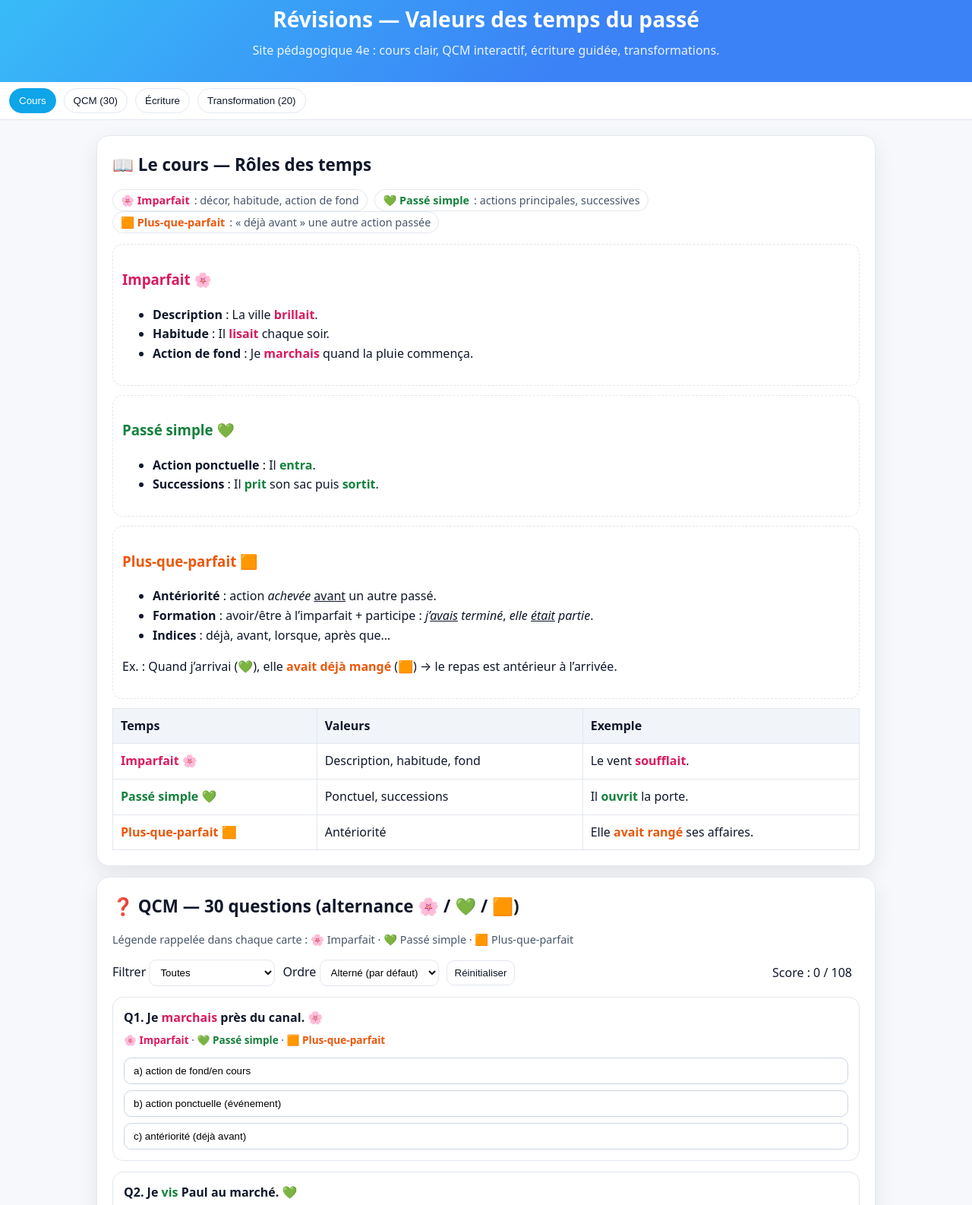
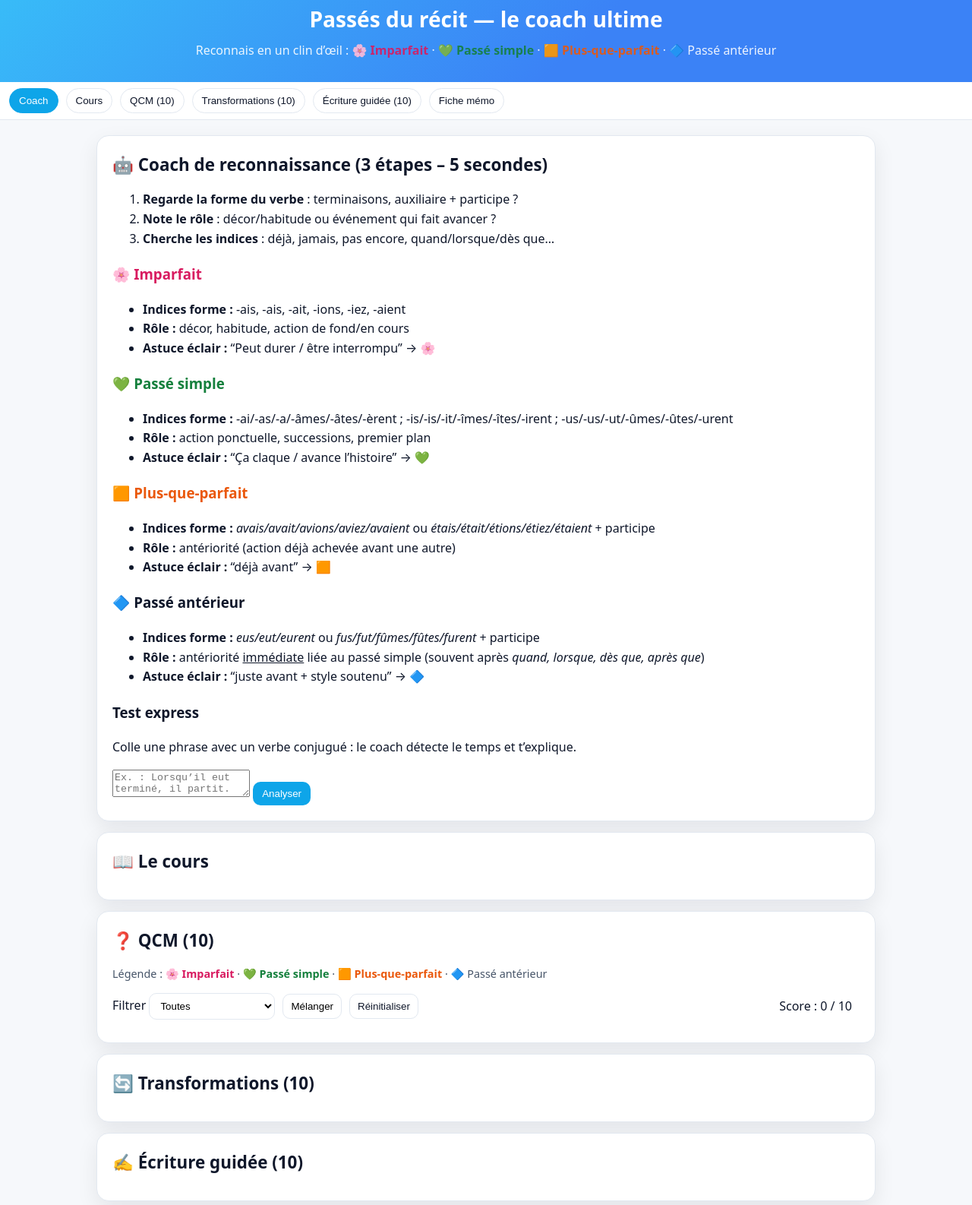
Before and after one commit to plymarok/francais-temps-du-pass-, a plain HTML site: page index.html in a window 1280 px wide. Shown: the part 25-1611 px from the top of the page at 76% size. Drawn offline with Linux system fonts and the light colour scheme.

Commit message:
Update index.html

```diff
--- a/index.html
+++ b/index.html
@@ -2,73 +2,86 @@
 <html lang="fr">
 <head>
   <meta charset="utf-8" />
-  <meta name="viewport" content="width=device-width,initial-scale=1" />
-  <title>Valeurs des temps du passé — 4e</title>
+  <meta name="viewport" content="width=device-width, initial-scale=1" />
+  <title>Passés du récit — Coach & Révisions (4e)</title>
   <link rel="stylesheet" href="styles.css" />
 </head>
 <body>
   <header>
-    <h1>Révisions — Valeurs des temps du passé</h1>
-    <p>Site pédagogique 4e : cours clair, QCM interactif, écriture guidée, transformations.</p>
+    <h1>Passés du récit — le coach ultime</h1>
+    <p>Reconnais en un clin d’œil : <span class="imparfait">🌸 Imparfait</span> · <span class="passe-simple">💚 Passé simple</span> · <span class="plus-que-parfait">🟧 Plus-que-parfait</span> · <span class="passe-anterieur">🔷 Passé antérieur</span></p>
   </header>
 
   <nav aria-label="Sections">
-    <button class="active" data-go="#cours">Cours</button>
-    <button data-go="#qcm">QCM (30)</button>
-    <button data-go="#ecriture">Écriture</button>
-    <button data-go="#transfo">Transformation (20)</button>
+    <button class="active" data-go="#coach">Coach</button>
+    <button data-go="#cours">Cours</button>
+    <button data-go="#qcm">QCM (10)</button>
+    <button data-go="#transfo">Transformations (10)</button>
+    <button data-go="#ecriture">Écriture guidée (10)</button>
+    <button data-go="#memo">Fiche mémo</button>
   </nav>
 
   <main>
-    <!-- COURS -->
-    <section id="cours" class="card">
-      <h2>📖 Le cours — Rôles des temps</h2>
-      <p class="legend">
-        <span class="chip"><span class="imparfait">🌸 Imparfait</span> : décor, habitude, action de fond</span>
-        <span class="chip"><span class="passe-simple">💚 Passé simple</span> : actions principales, successives</span>
-        <span class="chip"><span class="plus-que-parfait">🟧 Plus-que-parfait</span> : « déjà avant » une autre action passée</span>
-      </p>
+    <section id="coach" class="card">
+      <h2>🤖 Coach de reconnaissance (3 étapes – 5 secondes)</h2>
+      <ol class="coach-steps">
+        <li><b>Regarde la forme du verbe</b> : terminaisons, auxiliaire + participe ?</li>
+        <li><b>Note le rôle</b> : décor/habitude ou événement qui fait avancer ?</li>
+        <li><b>Cherche les indices</b> : déjà, jamais, pas encore, quand/lorsque/dès que…</li>
+      </ol>
 
-      <div class="subcard">
-        <h3 class="imparfait">Imparfait 🌸</h3>
+      <div class="coach-grid">
+        <div class="coach-card imparfait-border">
+          <h3 class="imparfait">🌸 Imparfait</h3>
           <ul>
-          <li><strong>Description</strong> : La ville <span class="imparfait">brillait</span>.</li>
-          <li><strong>Habitude</strong> : Il <span class="imparfait">lisait</span> chaque soir.</li>
-          <li><strong>Action de fond</strong> : Je <span class="imparfait">marchais</span> quand la pluie commença.</li>
+            <li><b>Indices forme :</b> -ais, -ais, -ait, -ions, -iez, -aient</li>
+            <li><b>Rôle :</b> décor, habitude, action de fond/en cours</li>
+            <li><b>Astuce éclair :</b> “Peut durer / être interrompu” → 🌸</li>
           </ul>
         </div>
-      <div class="subcard">
-        <h3 class="passe-simple">Passé simple 💚</h3>
+        <div class="coach-card passe-simple-border">
+          <h3 class="passe-simple">💚 Passé simple</h3>
           <ul>
-          <li><strong>Action ponctuelle</strong> : Il <span class="passe-simple">entra</span>.</li>
-          <li><strong>Successions</strong> : Il <span class="passe-simple">prit</span> son sac puis <span class="passe-simple">sortit</span>.</li>
+            <li><b>Indices forme :</b> -ai/-as/-a/-âmes/-âtes/-èrent ; -is/-is/-it/-îmes/-îtes/-irent ; -us/-us/-ut/-ûmes/-ûtes/-urent</li>
+            <li><b>Rôle :</b> action ponctuelle, successions, premier plan</li>
+            <li><b>Astuce éclair :</b> “Ça claque / avance l’histoire” → 💚</li>
           </ul>
         </div>
-      <div class="subcard">
-        <h3 class="plus-que-parfait">Plus-que-parfait 🟧</h3>
+        <div class="coach-card pqp-border">
+          <h3 class="plus-que-parfait">🟧 Plus-que-parfait</h3>
           <ul>
-          <li><strong>Antériorité</strong> : action <em>achevée</em> <u>avant</u> un autre passé.</li>
-          <li><strong>Formation</strong> : avoir/être à l’imparfait + participe : <em>j’<u>avais</u> terminé</em>, <em>elle <u>était</u> partie</em>.</li>
-          <li><strong>Indices</strong> : déjà, avant, lorsque, après que…</li>
+            <li><b>Indices forme :</b> <i>avais/avait/avions/aviez/avaient</i> ou <i>étais/était/étions/étiez/étaient</i> + participe</li>
+            <li><b>Rôle :</b> antériorité (action déjà achevée avant une autre)</li>
+            <li><b>Astuce éclair :</b> “déjà avant” → 🟧</li>
           </ul>
-        <p>Ex. : Quand j’arrivai (💚), elle <span class="plus-que-parfait">avait déjà mangé</span> (🟧) → le repas est antérieur à l’arrivée.</p>
+        </div>
+        <div class="coach-card pa-border">
+          <h3 class="passe-anterieur">🔷 Passé antérieur</h3>
+          <ul>
+            <li><b>Indices forme :</b> <i>eus/eut/eurent</i> ou <i>fus/fut/fûmes/fûtes/furent</i> + participe</li>
+            <li><b>Rôle :</b> antériorité <u>immédiate</u> liée au passé simple (souvent après <i>quand, lorsque, dès que, après que</i>)</li>
+            <li><b>Astuce éclair :</b> “juste avant + style soutenu” → 🔷</li>
+          </ul>
+        </div>
       </div>
 
-      <table class="memo">
-        <thead><tr><th>Temps</th><th>Valeurs</th><th>Exemple</th></tr></thead>
-        <tbody>
-          <tr><td class="imparfait">Imparfait 🌸</td><td>Description, habitude, fond</td><td>Le vent <span class="imparfait">soufflait</span>.</td></tr>
-          <tr><td class="passe-simple">Passé simple 💚</td><td>Ponctuel, successions</td><td>Il <span class="passe-simple">ouvrit</span> la porte.</td></tr>
-          <tr><td class="plus-que-parfait">Plus-que-parfait 🟧</td><td>Antériorité</td><td>Elle <span class="plus-que-parfait">avait rangé</span> ses affaires.</td></tr>
-        </tbody>
-      </table>
+      <div class="coach-tester">
+        <h3>Test express</h3>
+        <p>Colle une phrase avec un verbe conjugué : le coach détecte le temps et t’explique.</p>
+        <textarea id="coachInput" rows="2" placeholder="Ex. : Lorsqu’il eut terminé, il partit."></textarea>
+        <button class="btn" id="coachBtn">Analyser</button>
+        <div id="coachOut" class="feedback" style="display:none"></div>
+      </div>
     </section>
 
-    <!-- QCM -->
+    <section id="cours" class="card">
+      <h2>📖 Le cours</h2>
+      <div id="coursContainer"></div>
+    </section>
+
     <section id="qcm" class="card">
-      <h2>❓ QCM — 30 questions (alternance 🌸 / 💚 / 🟧)</h2>
-      <p class="legend">Légende rappelée dans chaque carte : 🌸 Imparfait · 💚 Passé simple · 🟧 Plus-que-parfait</p>
-
+      <h2>❓ QCM (10)</h2>
+      <p class="legend">Légende : <span class="imparfait">🌸 Imparfait</span> · <span class="passe-simple">💚 Passé simple</span> · <span class="plus-que-parfait">🟧 Plus-que-parfait</span> · <span class="passe-anterieur">🔷 Passé antérieur</span></p>
       <div class="qcm-controls">
         <label>Filtrer
           <select id="filter">
@@ -76,39 +89,36 @@
             <option value="imparfait">Imparfait (🌸)</option>
             <option value="passe-simple">Passé simple (💚)</option>
             <option value="plus-que-parfait">Plus-que-parfait (🟧)</option>
+            <option value="passe-anterieur">Passé antérieur (🔷)</option>
           </select>
         </label>
-        <label>Ordre
-          <select id="order">
-            <option value="alternated">Alterné (par défaut)</option>
-            <option value="as-is">Données (tel quel)</option>
-            <option value="random">Aléatoire</option>
-          </select>
-        </label>
+        <button id="shuffle">Mélanger</button>
         <button id="reset" class="secondary">Réinitialiser</button>
         <div class="progress">
-          <span id="scoreTxt">Score : 0 / 30</span>
+          <span id="scoreTxt">Score : 0 / 10</span>
           <div class="bar"><span id="barFill"></span></div>
         </div>
       </div>
-
-      <div id="qcmContainer" aria-live="polite"></div>
+      <div id="qcmContainer"></div>
     </section>
 
-    <!-- ECRITURE -->
+    <section id="transfo" class="card">
+      <h2>🔄 Transformations (10)</h2>
+      <div id="transfoContainer"></div>
+    </section>
+
     <section id="ecriture" class="card">
-      <h2>✍️ Exercices d’écriture (avec exemples)</h2>
+      <h2>✍️ Écriture guidée (10)</h2>
       <div id="ecritureContainer"></div>
     </section>
 
-    <!-- TRANSFORMATION -->
-    <section id="transfo" class="card">
-      <h2>🔄 Transformations — du présent au passé (20)</h2>
-      <div id="transfoContainer"></div>
+    <section id="memo" class="card">
+      <h2>🧭 Fiche mémo — valeurs et terminaisons</h2>
+      <div id="memoContainer"></div>
     </section>
   </main>
 
-  <footer>Code couleur : 🌸 Imparfait · 💚 Passé simple · 🟧 Plus-que-parfait</footer>
+  <footer>Code couleur : <span class="imparfait">🌸 Imparfait</span> · <span class="passe-simple">💚 Passé simple</span> · <span class="plus-que-parfait">🟧 Plus-que-parfait</span> · <span class="passe-anterieur">🔷 Passé antérieur</span></footer>
 
   <script src="app.js" defer></script>
 </body>
```
Lines whose indentation alone changed are shown as unchanged.
